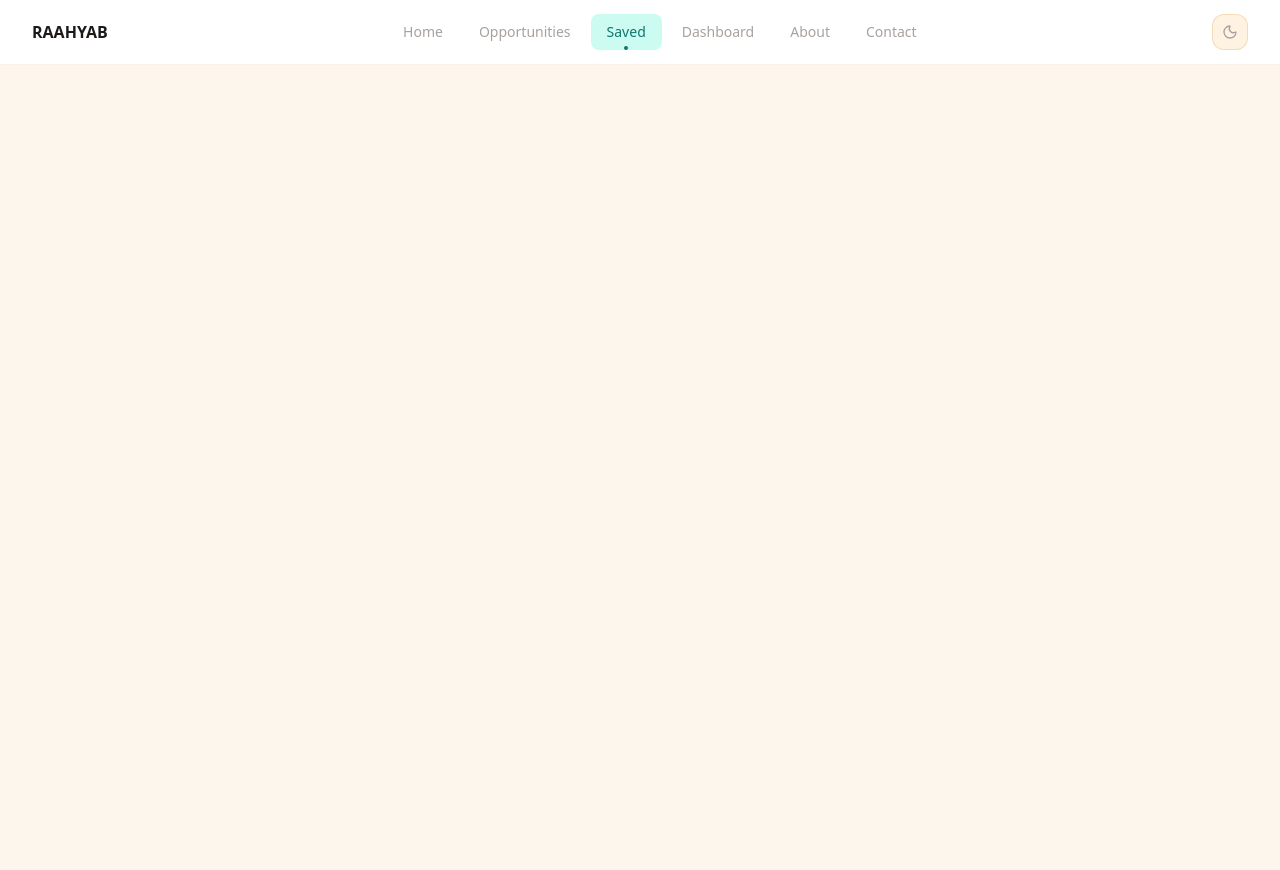
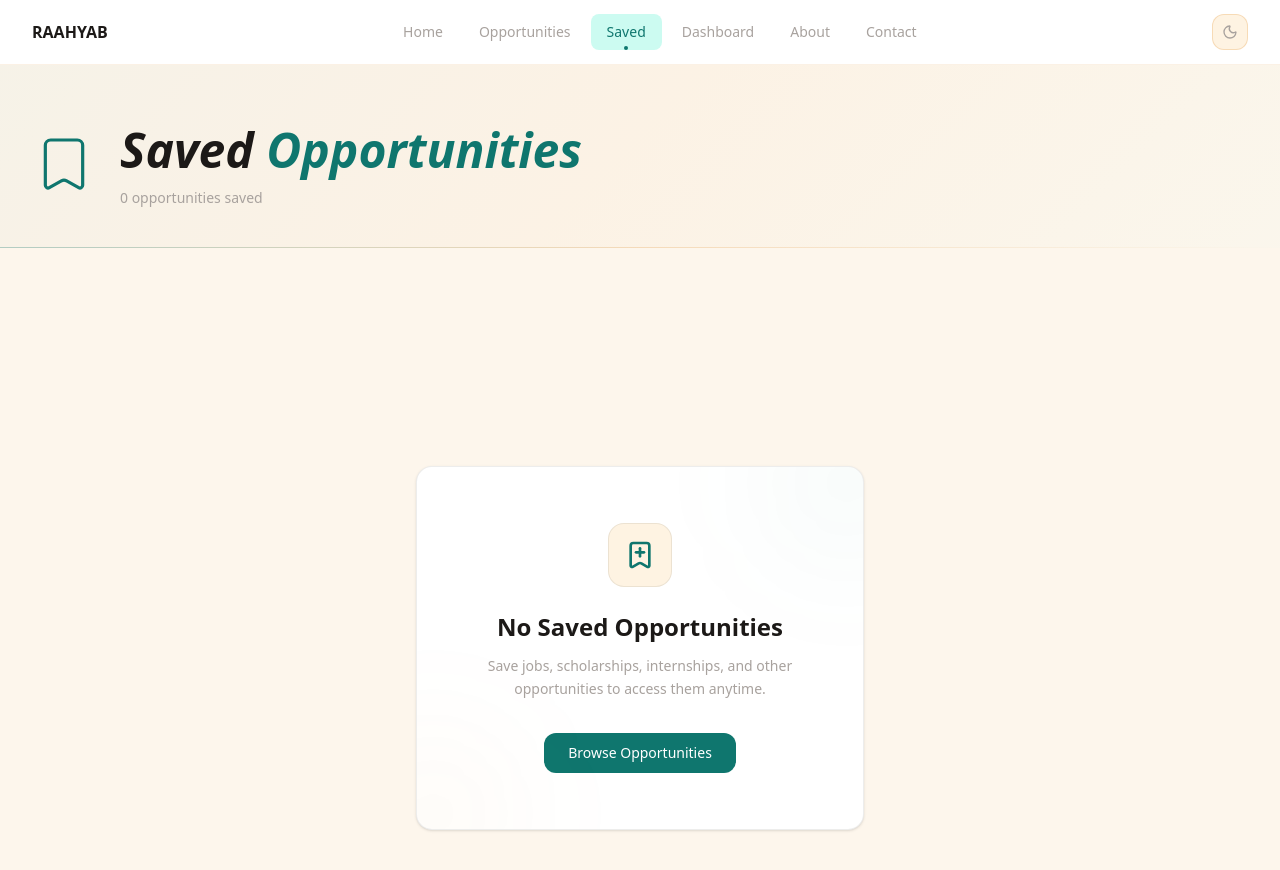
Before and after one commit to humairaa-k/capstone-project-1-, a Next.js app in the folder raahyab/: page /saved in a window 1280 px wide. Shown: the top 870 px of the page. Before the commit the page ends 800 px from the top, so only its background shows below. Built offline with nearby package versions, Linux system fonts and the light colour scheme.

Commit message:
feat(saved): render saved opportunity cards and introduce dynamic page headings

```diff
--- a/raahyab/app/saved/page.tsx
+++ b/raahyab/app/saved/page.tsx
@@ -1,9 +1,49 @@
-import React from 'react'
+"use client";
 
-function page() {
-  return (
-    <div>page</div>
-  )
+import OpportunityCard from "@/components/opportunity/OpportunityCard";
+import { useSaved }from "@/context/SavedContext";
+import { opportunities } from "@/data/opportunities";
+import { BookmarkPlus } from "lucide-react";
+import { Bookmark } from "lucide-react";
+import EmptyState from "@/components/common/EmptyState";
+import Heading from "@/components/common/Heading";
+
+
+export default function SavedPage() {
+
+ const { savedOpt, toggleSave } = useSaved();
+
+ const savedOpportunities = opportunities.filter((opportunity) =>
+  savedOpt.includes(opportunity.id))
+
+ console.log(savedOpportunities)
+
+  return(
+  <div>
+   <Heading
+     title="Saved"
+     highlight="Opportunities"
+     subtitle={`${savedOpportunities.length} opportunities saved`}
+     icon={Bookmark}
+   />
+
+   {savedOpportunities.length > 0 ? (
+    <div className="grid md:grid-cols-2 xl:grid-cols-3 gap-6 py-20 px-10">
+      {savedOpportunities.map((opportunity) => (
+         <OpportunityCard key={opportunity.id} opportunity={opportunity} />
+      ))}
+    </div>
+
+   ) : (
+    <EmptyState
+       title="No Saved Opportunities"
+       description="Save jobs, scholarships, internships, and other opportunities to access them anytime."
+       icon={BookmarkPlus}
+       buttonText="Browse Opportunities"
+       buttonHref="/opportunities"
+     />
+   )}
+  </div>
+
+ )
 }
-
-export default page
--- /dev/null
+++ b/raahyab/components/common/EmptyState.tsx
@@ -0,0 +1,51 @@
+import Link from "next/link";
+import { LucideIcon } from "lucide-react";
+
+interface EmptyStateProps {
+ title: string;
+ description: string;
+ icon: LucideIcon;
+
+ buttonText?: string;
+ buttonHref?: string;
+
+ showButton?: boolean;
+}
+
+export default function EmptyState({title, description, icon: Icon, buttonText="Go Back", buttonHref="/" ,showButton= true}: EmptyStateProps) {
+  return (
+  <section className="flex items-center justify-center min-h-screen bg-background">
+    <div className="relative w-full max-w-md rounded-2xl border border-foreground/8 bg-card px-8 py-14 text-center overflow-hidden shadow-sm">
+
+      {/* Decorative glow — much softer */}
+      <div className="absolute -top-16 -right-16 h-40 w-40 rounded-full bg-primary/4 blur-3xl" />
+      <div className="absolute -bottom-16 -left-16 h-40 w-40 rounded-full bg-accent/4 blur-3xl" />
+
+      {/* Icon */}
+      <div className="mx-auto flex h-16 w-16 items-center justify-center rounded-2xl bg-surface border border-foreground/8 text-primary">
+        <Icon className="h-8 w-8" />
+      </div>
+
+      {/* Title */}
+      <h2 className="mt-6 text-2xl font-semibold text-foreground">
+        {title}
+      </h2>
+
+      {/* Description */}
+      <p className="mx-auto mt-3 max-w-sm text-sm text-muted-foreground leading-relaxed">
+        {description}
+      </p>
+
+      {/* CTA */}
+      {showButton && (
+        <Link
+          href={buttonHref}
+          className="mt-8 inline-flex items-center gap-2 rounded-xl bg-primary px-6 py-2.5 text-sm font-medium text-white transition-all duration-200 hover:-translate-y-0.5 hover:shadow-md hover:shadow-primary/20"
+        >
+          {buttonText}
+        </Link>
+      )}
+    </div>
+  </section>
+);
+}
--- /dev/null
+++ b/raahyab/components/common/Heading.tsx
@@ -0,0 +1,66 @@
+import { LucideIcon } from "lucide-react";
+
+interface PageHeadingProps {
+  title: string;
+  highlight: string;
+  subtitle?: string;
+  icon: LucideIcon;
+}
+
+export default function PageHeading({
+  title,
+  highlight,
+  subtitle,
+  icon: Icon,
+}: PageHeadingProps) {
+  return (
+    <div className="relative w-full pt-30 pb-10">
+
+  {/* borders top & bottom  */}
+      <div
+        className="absolute top-0 left-0 right-0 h-px"
+        style={{
+          background: "linear-gradient(to right, rgba(15,118,110,0.3) 0%, rgba(217,119,6,0.2) 50%, transparent 100%)"
+        }}
+      />
+
+      <div
+        className="absolute bottom-0 left-0 right-0 h-px"
+        style={{
+          background: "linear-gradient(to right, rgba(15,118,110,0.3) 0%, rgba(217,119,6,0.2) 50%, transparent 100%)"
+        }}
+      />
+
+      {/* Gradient bg */}
+      <div
+        className="absolute inset-0 pointer-events-none"
+        style={{
+          background: "linear-gradient(135deg, rgba(15,118,110,0.03) 0%, rgba(217,119,6,0.03) 50%, rgba(204,251,241,0.05) 100%)"
+        }}
+      />
+
+      {/* Content */}
+      <div className="relative z-10 flex items-center gap-6 px-4 sm:px-6 lg:px-8">
+        <Icon
+          className="h-14 w-14 sm:h-16 sm:w-16 text-primary shrink-0"
+          strokeWidth={1.2}
+        />
+        <div>
+          <h1 className="text-4xl sm:text-5xl italic font-bold text-foreground leading-tight">
+            {title}{" "}
+            <span
+              style={{ fontFamily: "var(--font-dm-serif)" }}
+              className="italic text-primary"
+            >
+              {highlight}
+            </span>
+          </h1>
+          {subtitle && (
+            <p className="mt-2 text-sm text-muted-foreground">{subtitle}</p>
+          )}
+        </div>
+      </div>
+
+    </div>
+  );
+}
--- a/raahyab/components/opportunity/OpportunityGrid.tsx
+++ b/raahyab/components/opportunity/OpportunityGrid.tsx
@@ -1,8 +1,18 @@
 import { opportunities } from "@/data/opportunities";
 import OpportunityCard  from "@/components/opportunity/OpportunityCard"
+import Heading from "@/components/common/Heading";
+import { Compass } from "lucide-react";
 
 export default function OpportunityGrid() {
   return (
+   <>
+    <Heading
+      title=" Explore"
+      highlight=" Opportunities"
+      subtitle="25 opportunities found"
+      icon={Compass}
+    />
+
     <div className="grid md:grid-cols-2 xl:grid-cols-3 gap-6 py-20 px-10">
       {opportunities.map((opportunity) => (
          <OpportunityCard
@@ -11,5 +21,6 @@ export default function OpportunityGrid() {
          />
        ))}
     </div>
+    </>
   )
 }
```
